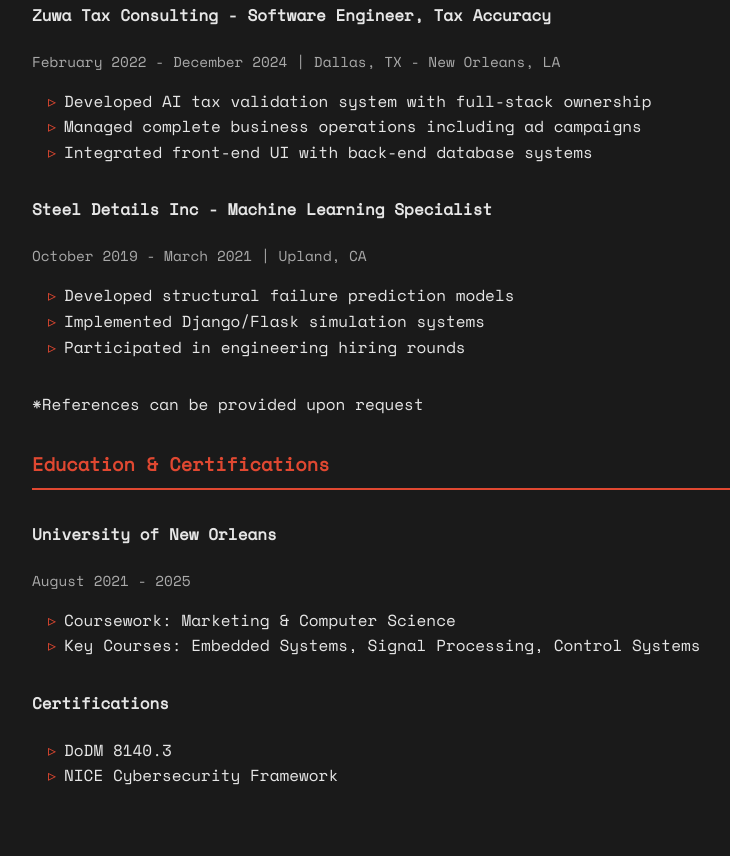
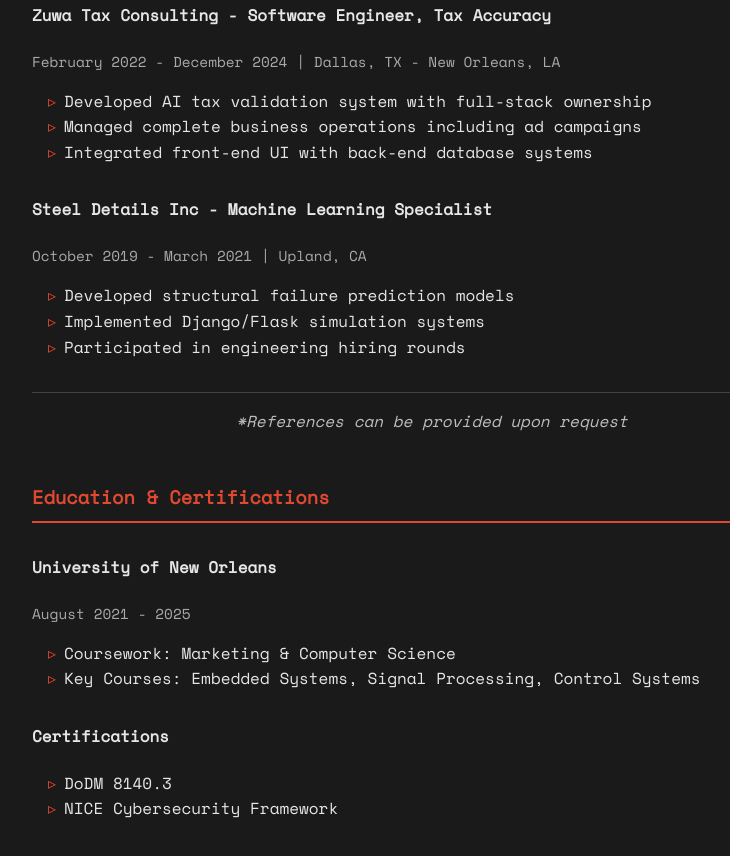
Before and after one commit to EmmanuelStmartin/emmanuelstmartin.github.io, a plain HTML site: page index.html in a window 1280 px wide. Shown: the part 727-1583 px from the top of the page, without its empty margins (208-938 px from the left). Drawn offline with nearby package versions, Linux system fonts and the light colour scheme.

Commit message:
Update main.css

```diff
--- a/styles/main.css
+++ b/styles/main.css
@@ -75,6 +75,17 @@ li::before {
     padding-right: 0.5rem;
 }
 
+/* References Note */
+.references-note {
+    margin-top: 2rem;
+    font-style: italic;
+    color: var(--text);
+    opacity: 0.8;
+    text-align: center;
+    padding: 1rem 0;
+    border-top: 1px solid var(--link-underline);
+}
+
 /* Link Styles */
 a {
     color: inherit;
```
